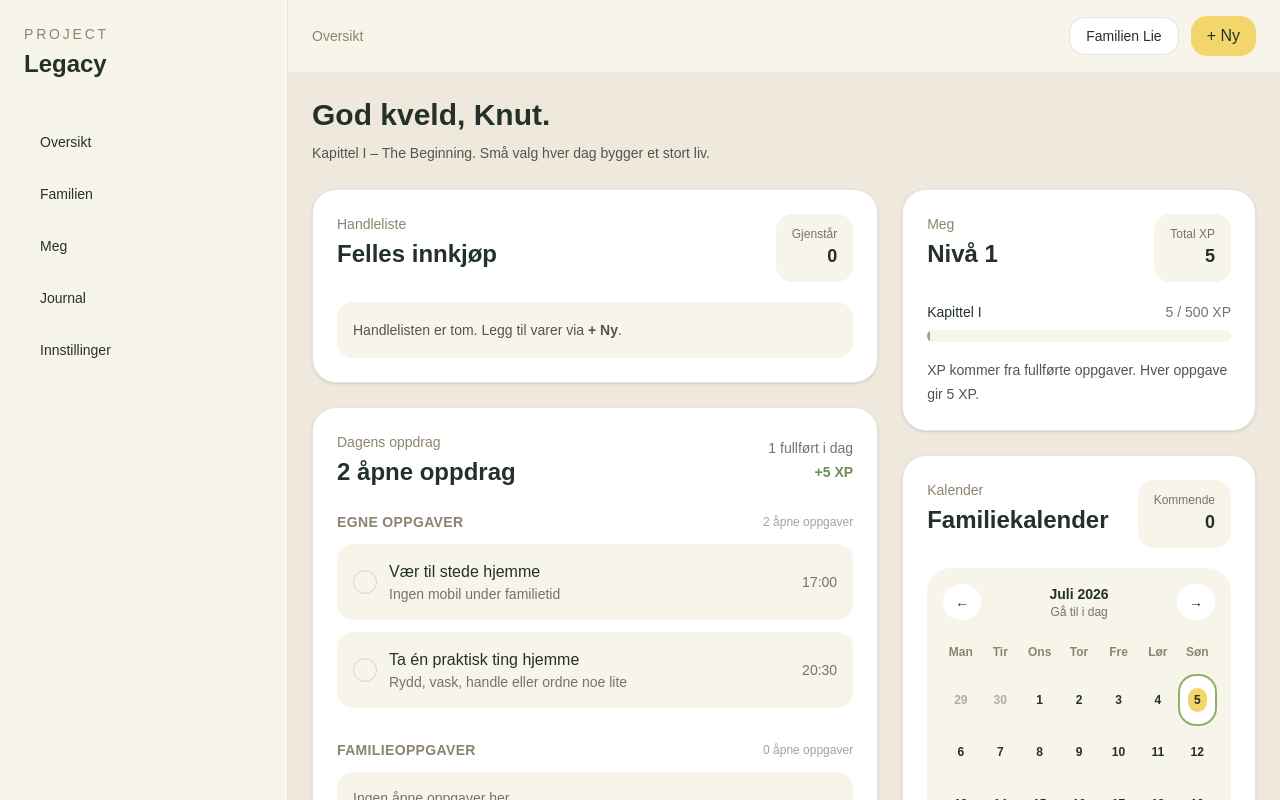
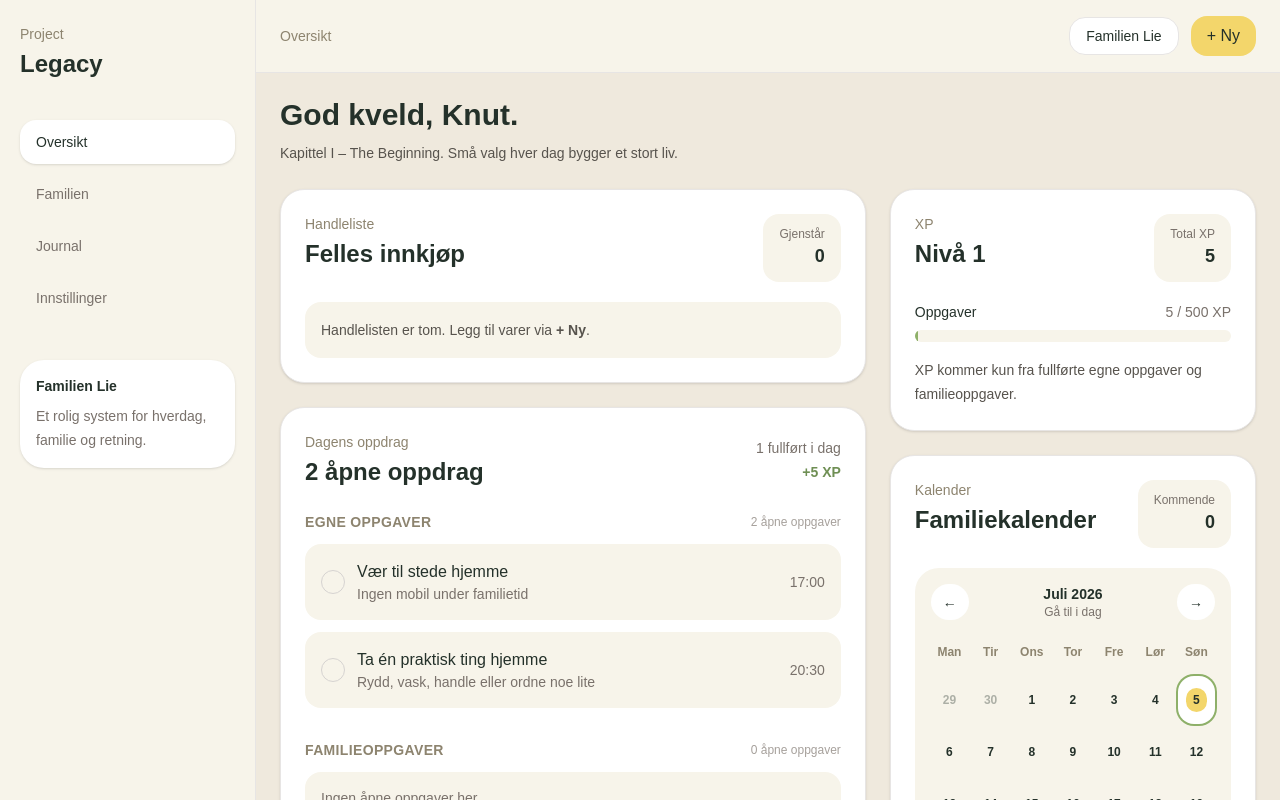
Before and after one commit to knutemiljl-hue/project-legacy, a Next.js app: page / in a window 1280 px wide. Shown: the top 800 px of the page. Built offline with nearby package versions, Linux system fonts and the light colour scheme.

Commit message:
remove me tab and keep xp task based

```diff
--- a/components/dashboard/CharacterSummary.tsx
+++ b/components/dashboard/CharacterSummary.tsx
@@ -38,7 +38,7 @@ export default function CharacterSummary() {
     <section className="rounded-3xl border border-stone-200 bg-white p-6 shadow-sm">
       <div className="mb-5 flex items-start justify-between gap-4">
         <div>
-          <p className="text-sm font-medium text-[#8D846F]">Meg</p>
+          <p className="text-sm font-medium text-[#8D846F]">XP</p>
 
           <h2 className="mt-1 text-2xl font-semibold text-[#24312A]">
             Nivå {level}
@@ -53,7 +53,7 @@ export default function CharacterSummary() {
 
       <div>
         <div className="mb-2 flex items-center justify-between text-sm">
-          <p className="font-medium text-[#24312A]">Kapittel I</p>
+          <p className="font-medium text-[#24312A]">Oppgaver</p>
           <p className="text-stone-500">
             {currentLevelXp} / {XP_PER_LEVEL} XP
           </p>
@@ -68,7 +68,7 @@ export default function CharacterSummary() {
       </div>
 
       <p className="mt-4 text-sm leading-6 text-stone-600">
-        XP kommer fra fullførte oppgaver. Hver oppgave gir 5 XP.
+        XP kommer kun fra fullførte egne oppgaver og familieoppgaver.
       </p>
     </section>
   );
--- a/components/layout/Sidebar.tsx
+++ b/components/layout/Sidebar.tsx
@@ -1,6 +1,9 @@
+"use client";
+
 import Link from "next/link";
+import { usePathname } from "next/navigation";
 
-const navItems = [
+const navigationItems = [
   {
     label: "Oversikt",
     href: "/",
@@ -8,10 +11,6 @@ const navItems = [
   {
     label: "Familien",
     href: "/family",
-  },
-  {
-    label: "Meg",
-    href: "/me",
   },
   {
     label: "Journal",
@@ -24,29 +23,48 @@ const navItems = [
 ];
 
 export default function Sidebar() {
+  const pathname = usePathname();
+
   return (
-    <aside className="hidden min-h-screen w-72 shrink-0 border-r border-stone-200 bg-[#F7F4EA] p-6 lg:block">
-      <div className="mb-10">
-        <p className="text-sm uppercase tracking-[0.2em] text-[#8D846F]">
-          Project
-        </p>
+    <aside className="hidden min-h-screen w-64 shrink-0 border-r border-stone-200 bg-[#F7F4EA] px-5 py-6 lg:block">
+      <div>
+        <p className="text-sm font-medium text-[#8D846F]">Project</p>
 
         <h1 className="mt-1 text-2xl font-semibold text-[#24312A]">
           Legacy
         </h1>
       </div>
 
-      <nav className="space-y-2">
-        {navItems.map((item) => (
+      <nav className="mt-10 space-y-2">
+        {navigationItems.map((item) => {
+          const isActive =
+            item.href === "/" ? pathname === "/" : pathname.startsWith(item.href);
+
+          return (
             <Link
               key={item.href}
               href={item.href}
-            className="block w-full rounded-2xl px-4 py-3 text-left text-sm font-medium text-[#24312A] transition hover:bg-[#E5DB8E]/40"
+              className={`block rounded-2xl px-4 py-3 text-sm font-medium transition ${
+                isActive
+                  ? "bg-white text-[#24312A] shadow-sm"
+                  : "text-stone-500 hover:bg-white/70 hover:text-[#24312A]"
+              }`}
             >
               {item.label}
             </Link>
-        ))}
+          );
+        })}
       </nav>
+
+      <div className="mt-10 rounded-3xl bg-white p-4 shadow-sm">
+        <p className="text-sm font-semibold text-[#24312A]">
+          Familien Lie
+        </p>
+
+        <p className="mt-2 text-sm leading-6 text-stone-500">
+          Et rolig system for hverdag, familie og retning.
+        </p>
+      </div>
     </aside>
   );
 }
--- a/components/layout/Topbar.tsx
+++ b/components/layout/Topbar.tsx
@@ -6,7 +6,6 @@ import QuickAddMenu from "./QuickAddMenu";
 const pageTitles: Record<string, string> = {
   "/": "Oversikt",
   "/family": "Familien",
-  "/me": "Meg",
   "/journal": "Journal",
   "/settings": "Innstillinger",
   "/archive": "Arkiv",
```
Lines whose indentation alone changed are shown as unchanged.
